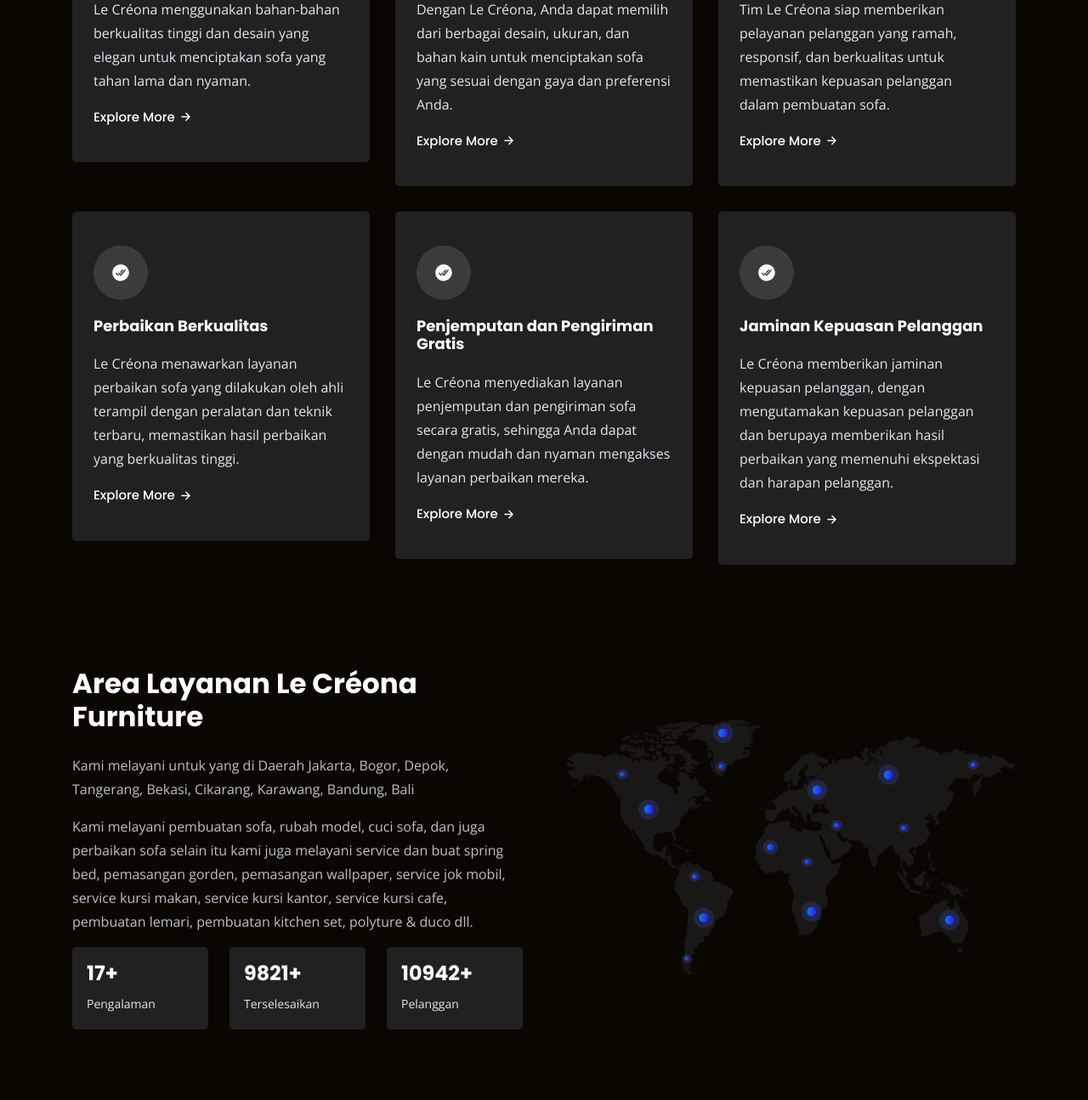
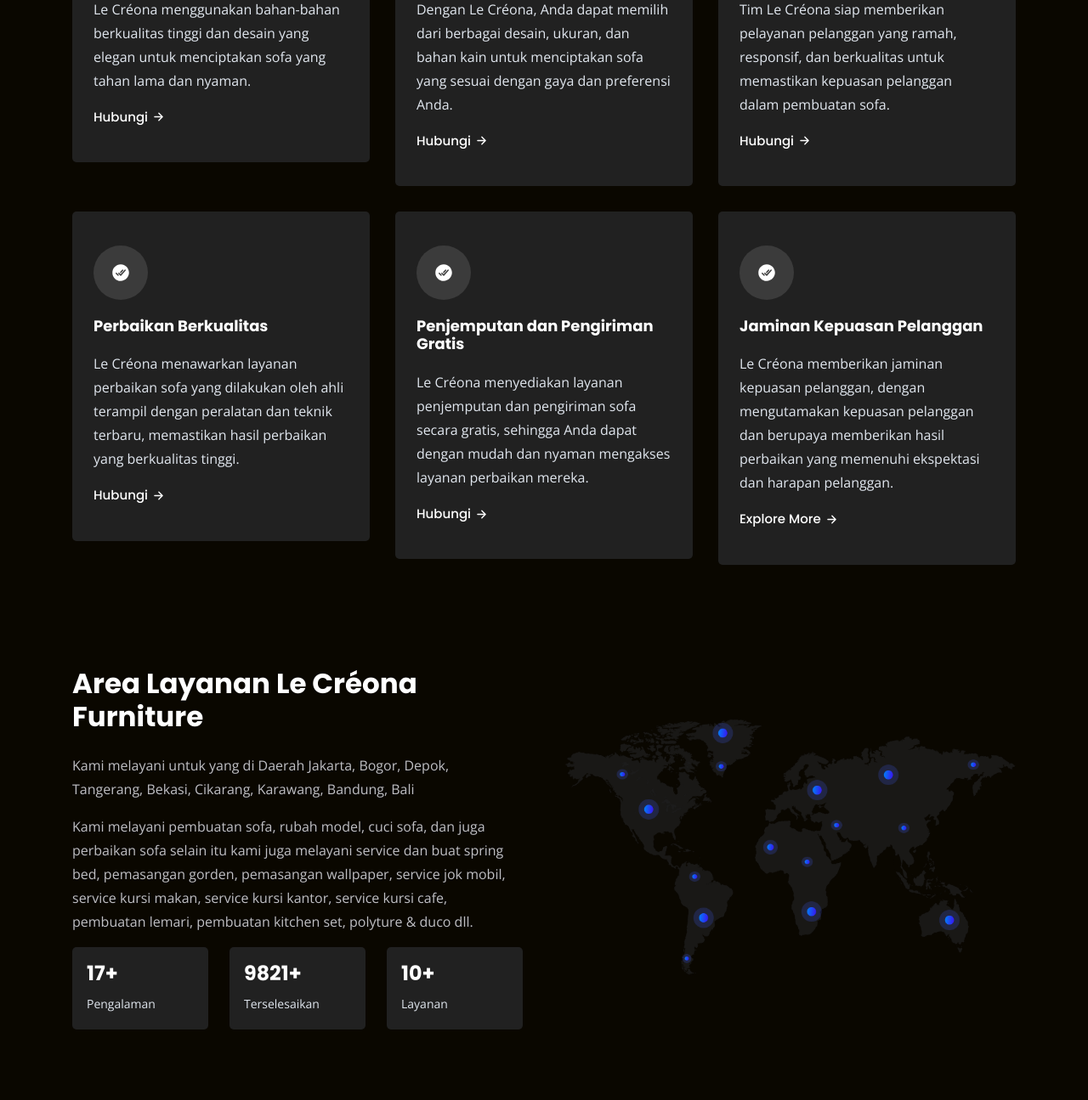
Before and after one commit to lecreona/id, a plain HTML site: page furniture/index.html in a window 1280 px wide. Shown: the part 1260-2555 px from the top of the page at 85% size. Drawn offline with nearby package versions, Linux system fonts and the light colour scheme; files whose address does not match are found by name.

Commit message:
Update index.html

```diff
--- a/furniture/index.html
+++ b/furniture/index.html
@@ -654,8 +654,8 @@
                   yang tahan lama dan nyaman.
                 </p>
 
-                <a href="#" class="btn-link">
-                  <span class="span">Explore More</span>
+                <a href="https://api.whatsapp.com/send?phone=628152310084&text=Halo,%20Le%20Cr%C3%A9ona%20Sofa%20saya%20ingin%20menanyakan%20." class="btn-link">
+                  <span class="span">Hubungi</span>
 
                   <ion-icon name="arrow-forward" aria-hidden="true"></ion-icon>
                 </a>
@@ -677,8 +677,8 @@
                   sofa yang sesuai dengan gaya dan preferensi Anda.
                 </p>
 
-                <a href="#" class="btn-link">
-                  <span class="span">Explore More</span>
+                <a href="https://api.whatsapp.com/send?phone=628152310084&text=Halo,%20Le%20Cr%C3%A9ona%20Sofa%20saya%20ingin%20menanyakan%20." class="btn-link">
+                  <span class="span">Hubungi</span>
 
                   <ion-icon name="arrow-forward" aria-hidden="true"></ion-icon>
                 </a>
@@ -700,8 +700,8 @@
                   memastikan kepuasan pelanggan dalam pembuatan sofa.
                 </p>
 
-                <a href="#" class="btn-link">
-                  <span class="span">Explore More</span>
+                <a href="https://api.whatsapp.com/send?phone=628152310084&text=Halo,%20Le%20Cr%C3%A9ona%20Sofa%20saya%20ingin%20menanyakan%20." class="btn-link">
+                  <span class="span">Hubungi</span>
 
                   <ion-icon name="arrow-forward" aria-hidden="true"></ion-icon>
                 </a>
@@ -723,8 +723,8 @@
                   teknik terbaru, memastikan hasil perbaikan yang berkualitas tinggi.
                 </p>
 
-                <a href="#" class="btn-link">
-                  <span class="span">Explore More</span>
+                <a href="https://api.whatsapp.com/send?phone=628152310084&text=Halo,%20Le%20Cr%C3%A9ona%20Sofa%20saya%20ingin%20menanyakan%20." class="btn-link">
+                  <span class="span">Hubungi</span>
 
                   <ion-icon name="arrow-forward" aria-hidden="true"></ion-icon>
                 </a>
@@ -746,8 +746,8 @@
                   dengan mudah dan nyaman mengakses layanan perbaikan mereka.
                 </p>
 
-                <a href="#" class="btn-link">
-                  <span class="span">Explore More</span>
+                <a href="https://api.whatsapp.com/send?phone=628152310084&text=Halo,%20Le%20Cr%C3%A9ona%20Sofa%20saya%20ingin%20menanyakan%20." class="btn-link">
+                  <span class="span">Hubungi</span>
 
                   <ion-icon name="arrow-forward" aria-hidden="true"></ion-icon>
                 </a>
@@ -839,10 +839,10 @@
               <li>
                 <div class="stats-card bg-gray">
 
-                  <h3 class="h3 card-title">10942+</h3>
+                  <h3 class="h3 card-title">10+</h3>
 
                   <p class="card-text">
-                    Pelanggan
+                    Layanan
                   </p>
 
                 </div>
```
